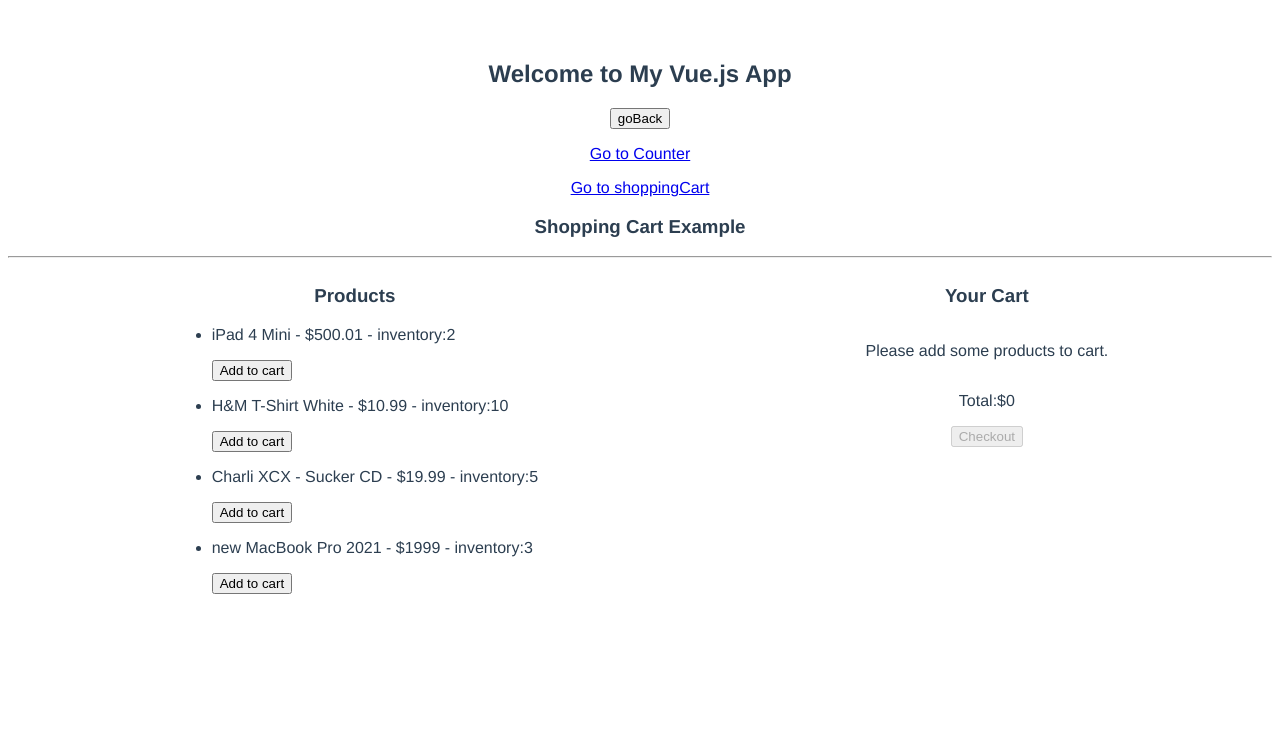
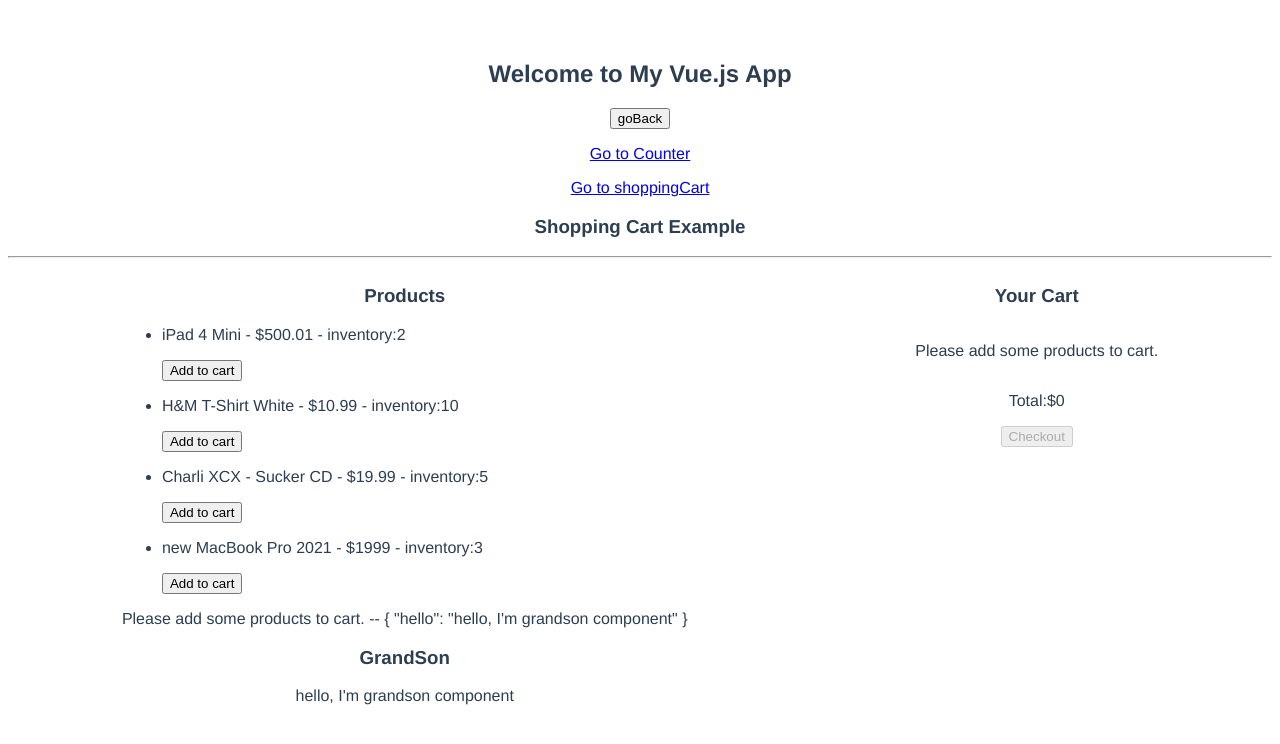
Before and after one commit to CallMeDarren/Counter, a Vue app: page /#/shoppingcart in a window 1280 px wide. Shown: the top 744 px of the page. Built offline with nearby package versions, Linux system fonts and the light colour scheme.

Commit message:
feat: study

```diff
--- /dev/null
+++ b/src/components/GrandSon.vue
@@ -0,0 +1,26 @@
+<template>
+    <div>
+       <h3>GrandSon</h3>
+       <p>{{hello}}</p>
+    </div>
+</template>
+
+<script>
+export default {
+props:['hello'],
+  data() {
+    return {
+
+     }
+},
+  methods: {
+
+
+  },
+}
+</script>
+
+<style>
+
+
+</style>
--- a/src/components/ProductList.vue
+++ b/src/components/ProductList.vue
@@ -9,14 +9,22 @@
         </li>
       </ul>
     </div>
+    <p> {{ message}} -- {{ $attrs }}</p>
+    <grand-son v-bind="$attrs"></grand-son>
   </div>
 </template>
 
 <script>
 import { mapActions, mapState } from 'vuex';
+import GrandSon from "./GrandSon";
 
 export default {
   name: "ProductList",
+  components:{
+    GrandSon,
+  },
+  inheritAttrs: true,
+  props: ["message"],
   data() {
     return {};
   },
--- a/src/components/ShoppingCart.vue
+++ b/src/components/ShoppingCart.vue
@@ -4,7 +4,7 @@
   <hr>
   <div class="layout">
     <template>
-      <product-list></product-list>
+      <product-list :message = "msg" :hello = "hello"></product-list>
     </template>
     <div class="cart-box">
       <h3>Your Cart</h3>
@@ -53,6 +53,7 @@ export default {
   data() {
     return {
       msg: "Please add some products to cart.",
+      hello: "hello, I'm grandson component"
     };
   },
   methods: {
```
